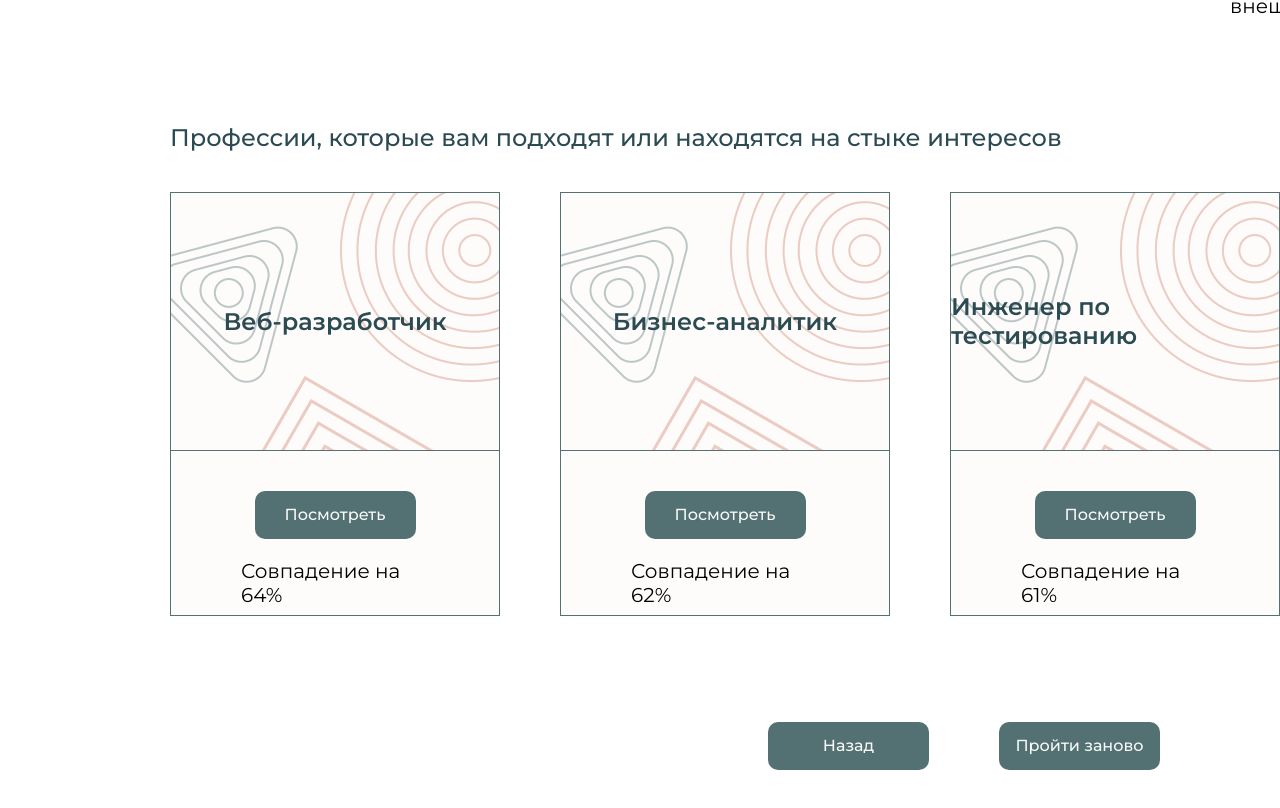
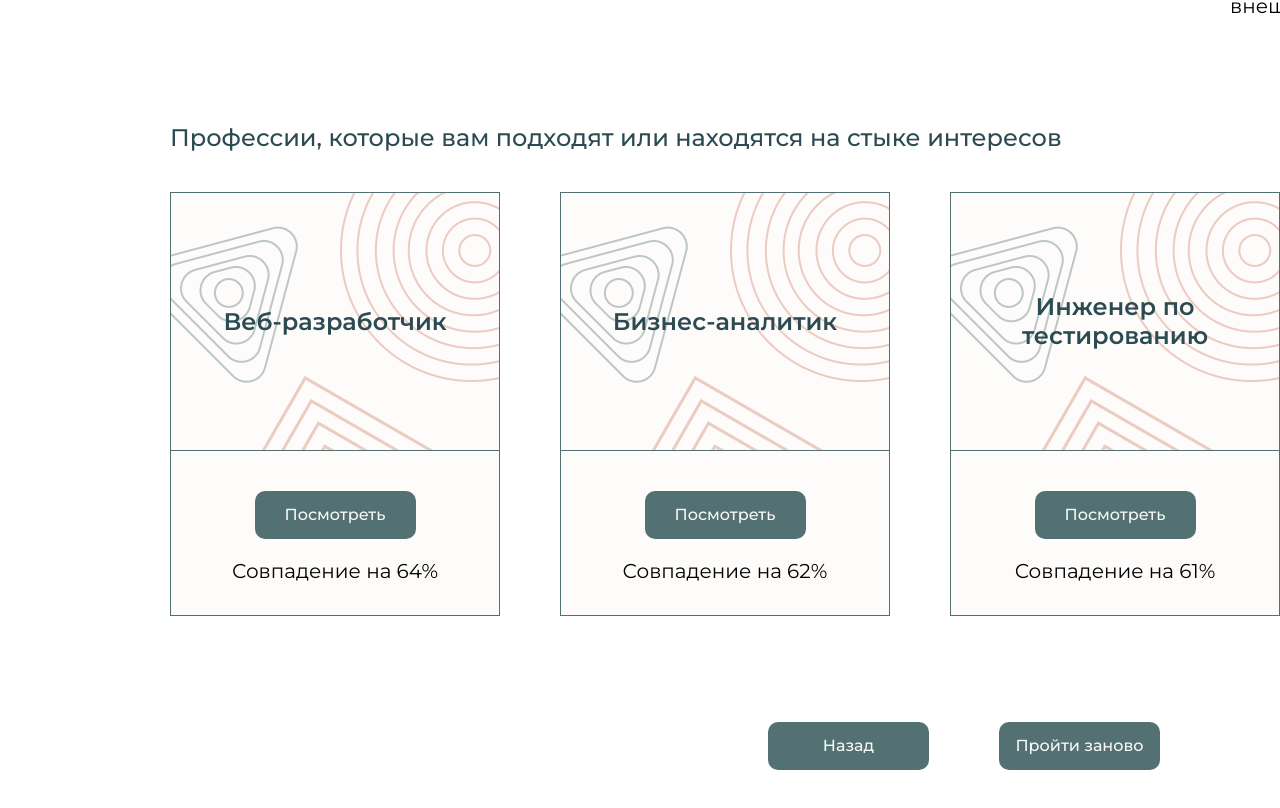
Before and after one commit to leenwood/frontend-app, a React (Create React App) app: page /endresult in a window 1280 px wide. Shown: the part 2059-2867 px from the top of the page. Built offline with nearby package versions, Linux system fonts and the light colour scheme.

Commit message:
Рекомендуемые профессии

```diff
--- a/src/App.js
+++ b/src/App.js
@@ -24,6 +24,7 @@ import IntermediateResult from "./pages/results/intermediate-result/intermediate
 import EndResult from "./pages/results/end-result/end-result";
 import MainPage from "./pages/main/main";
 import Register from './pages/autohorization/index';
+import RecommendedProfessions from "./pages/recommended-professions/Recommended-professions";
 
 
 function App() {
@@ -55,6 +56,24 @@ function App() {
                     <Route path='trajectoryGeneration' element={<GenerateTrejectory/>}/>
                     <Route path="career_test" element={<CareerTest/>}/>
                     <Route path='test' element={<Test/>}/>
+                    <Route path='recommended_profs' element={<RecommendedProfessions cardsData={[
+                        {
+                            name: 'Веб-разработчик',
+                            date: '12.09.2022'
+                        },
+                        {
+                            name: 'Бизнес-аналитик',
+                            date: '10.09.2022'
+                        },
+                        {
+                            name: 'Инженер по тестированию',
+                            date: '02.04.2022'
+                        },
+                        {
+                            name: 'IOS-разработчик',
+                            date: '02.04.2022'
+                        }
+                    ]}/>}/>
                     <Route path="intermediateresult"
                            element={<IntermediateResult data={[8.13, 17.08, 28.65, 17.56, 28.58]}/>}/>
                     <Route path="endresult" element={<EndResult subject={{
--- /dev/null
+++ b/src/pages/recommended-professions/Recommended-professions.jsx
@@ -0,0 +1,16 @@
+import styles from './recommended-professions.module.css';
+import fontStyles from '../results/font-styles.module.css';
+import ProfessionCard from "../results/end-result/profession-card/profession-card";
+
+const RecommendedProfessions = ({ cardsData }) => {
+    const cards = cardsData.map((cardData) => <li><ProfessionCard name={cardData.name} date={cardData.date}/></li>);
+
+    return (
+        <main className={styles.main}>
+            <h1 className={`${fontStyles.header} ${styles.header}`}>Рекомендуемые профессии</h1>
+            <ul className={styles.cardsList}>{cards}</ul>
+        </main>
+    )
+}
+
+export default RecommendedProfessions;
--- /dev/null
+++ b/src/pages/recommended-professions/recommended-professions.module.css
@@ -0,0 +1,25 @@
+.main {
+    padding: 0;
+    margin: 60px 0 0;
+}
+
+
+.cardsList {
+    margin: 0 auto;
+    padding: 0;
+    display: flex;
+    flex-wrap: wrap;
+    gap: 60px;
+    width: 1500px;
+}
+
+.cardsList li {
+    list-style: none;
+    margin: 0;
+    padding: 0;
+}
+
+.header {
+    margin-bottom: 70px;
+    margin-left: 70px;
+}
--- a/src/pages/results/end-result/end-result.jsx
+++ b/src/pages/results/end-result/end-result.jsx
@@ -81,10 +81,10 @@ const EndResult = (props) => {
                 <section>
                     <h2 className={fontStyles.secondaryHeader}>Профессии, которые вам подходят или находятся на стыке интересов</h2>
                     <ul className={styles.professionCardsList}>
-                        <ProfessionCard name={'Веб-разработчик'} coincidence={64}/>
-                        <ProfessionCard name={'Бизнес-аналитик'} coincidence={62}/>
-                        <ProfessionCard name={'Инженер по тестированию'} coincidence={61}/>
-                        <ProfessionCard name={'IOS-разработчик'} coincidence={60}/>
+                        <ProfessionCard name={'Веб-разработчик'} coincidence={64} inResult={true}/>
+                        <ProfessionCard name={'Бизнес-аналитик'} coincidence={62} inResult={true}/>
+                        <ProfessionCard name={'Инженер по тестированию'} coincidence={61} inResult={true}/>
+                        <ProfessionCard name={'IOS-разработчик'} coincidence={60} inResult={true}/>
                     </ul>
                 </section>
             </main>
--- a/src/pages/results/end-result/profession-card/profession-card.jsx
+++ b/src/pages/results/end-result/profession-card/profession-card.jsx
@@ -10,16 +10,20 @@ const ProfessionCard = (props) => {
         navigate('/#');
     };
 
+    const subText = props.inResult
+        ? <p className={fontStyles.default}>Совпадение на {props.coincidence}%</p>
+        : <p className={fontStyles.default}>Пройден: {props.date}</p>
+
     return (
         <div className={styles.card}>
             <div className={styles.headerWrapper}>
-                <h3 className={fontStyles.secondaryHeader}>{props.name}</h3>
+                <h3 className={`${fontStyles.secondaryHeader} ${styles.secHeader}`}>{props.name}</h3>
             </div>
             <div className={styles.mainWrapper}>
                 <div onClick={routeChange}>
                     <Button size={'extraLarge'} title={'Посмотреть'}/>
                 </div>
-                <p className={fontStyles.default}>Совпадение на {props.coincidence}%</p>
+                {subText}
             </div>
         </div>
     )
--- a/src/pages/results/end-result/profession-card/profession-cards.module.css
+++ b/src/pages/results/end-result/profession-card/profession-cards.module.css
@@ -27,5 +27,9 @@
     display: flex;
     align-items: center;
     flex-direction: column;
-    padding: 40px 70px 30px;
+    padding: 40px 0;
 }
+
+.secHeader {
+    text-align: center;
+}
--- a/src/pages/ui-elements/navbar/Navbar.jsx
+++ b/src/pages/ui-elements/navbar/Navbar.jsx
@@ -48,7 +48,7 @@ const Navbar = () => {
                         <NavbarItem name={isOpen ? "Профессии" : ""} items={
                             [
                                 { name: 'Библиотека профессий', link: '#' },
-                                { name: 'Рекомендуемые профессии', link: '#' },
+                                { name: 'Рекомендуемые профессии', link: '/recommended_profs' },
                             ]
                         } iconUrl={recsIcon}/>
                     </li>
```
